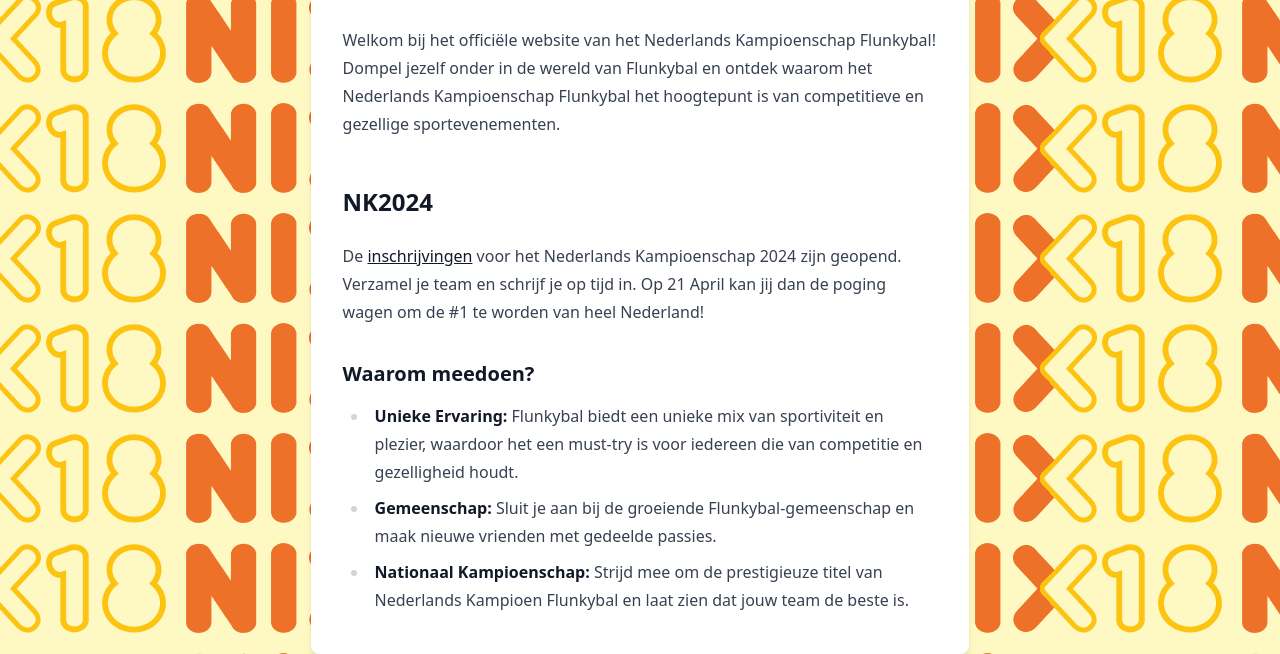
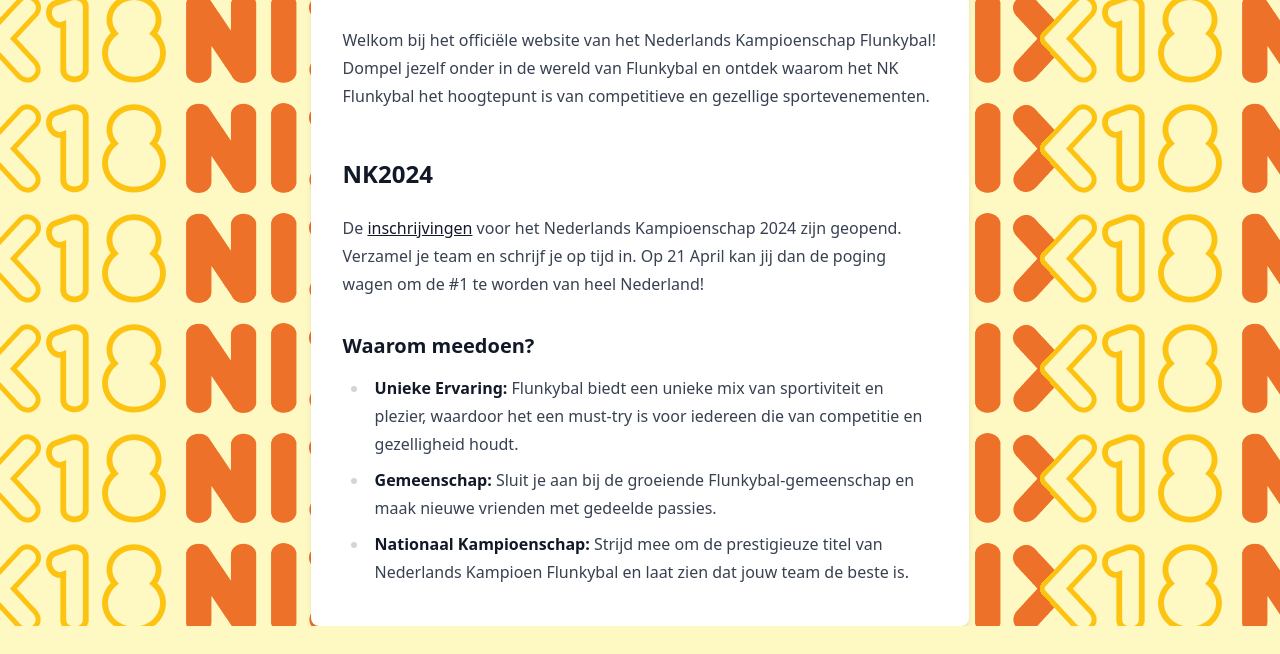
Before and after one commit to NKFB/NKFB.github.io, an Eleventy site: page src/pages/index.md in a window 1280 px wide. Shown: the part 182-836 px from the top of the page. After the commit the page ends 808 px from the top, so only its background shows below. Built offline with nearby package versions, Linux system fonts and the light colour scheme; Eleventy itself is replaced by a stand-in of ours; files that its build step writes are made by us from their sources.

Commit message:
nu zit er NK ergens op de site

```diff
--- a/src/pages/index.md
+++ b/src/pages/index.md
@@ -5,7 +5,7 @@ title: Nederlands Kampioenschap Flunkybal
 
 # Nederlands Kampioenschap Flunkybal
 
-Welkom bij het officiële website van het Nederlands Kampioenschap Flunkybal! Dompel jezelf onder in de wereld van Flunkybal en ontdek waarom het Nederlands Kampioenschap Flunkybal het hoogtepunt is van competitieve en gezellige sportevenementen.
+Welkom bij het officiële website van het Nederlands Kampioenschap Flunkybal! Dompel jezelf onder in de wereld van Flunkybal en ontdek waarom het NK Flunkybal het hoogtepunt is van competitieve en gezellige sportevenementen.
 
 ## NK2024
 
```
